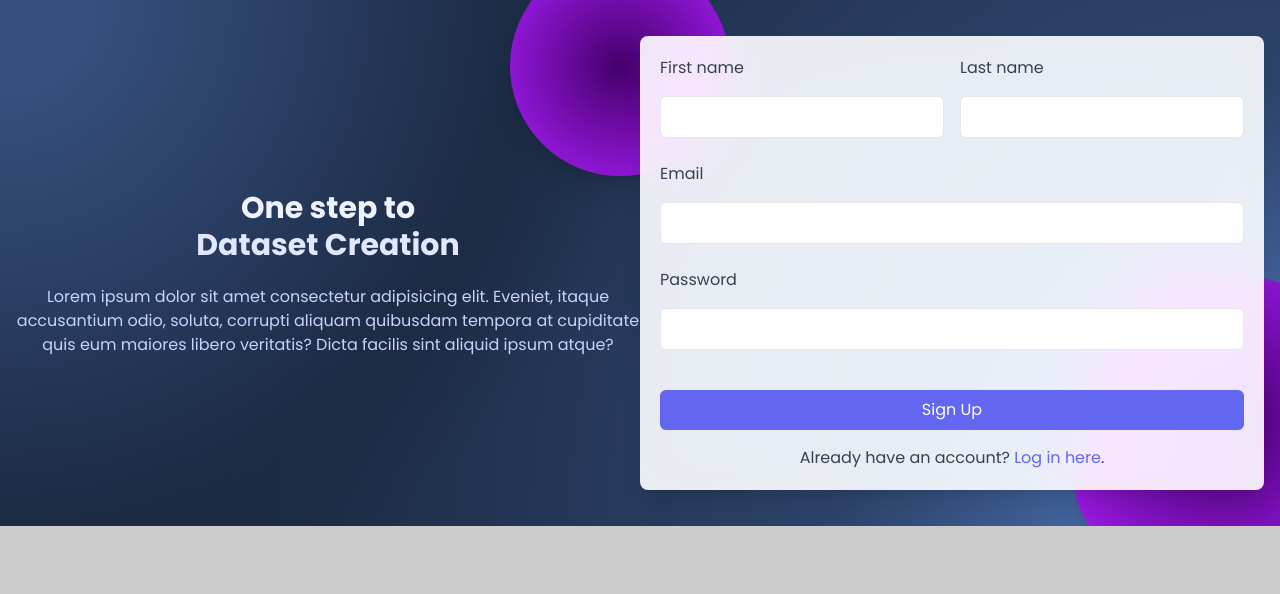
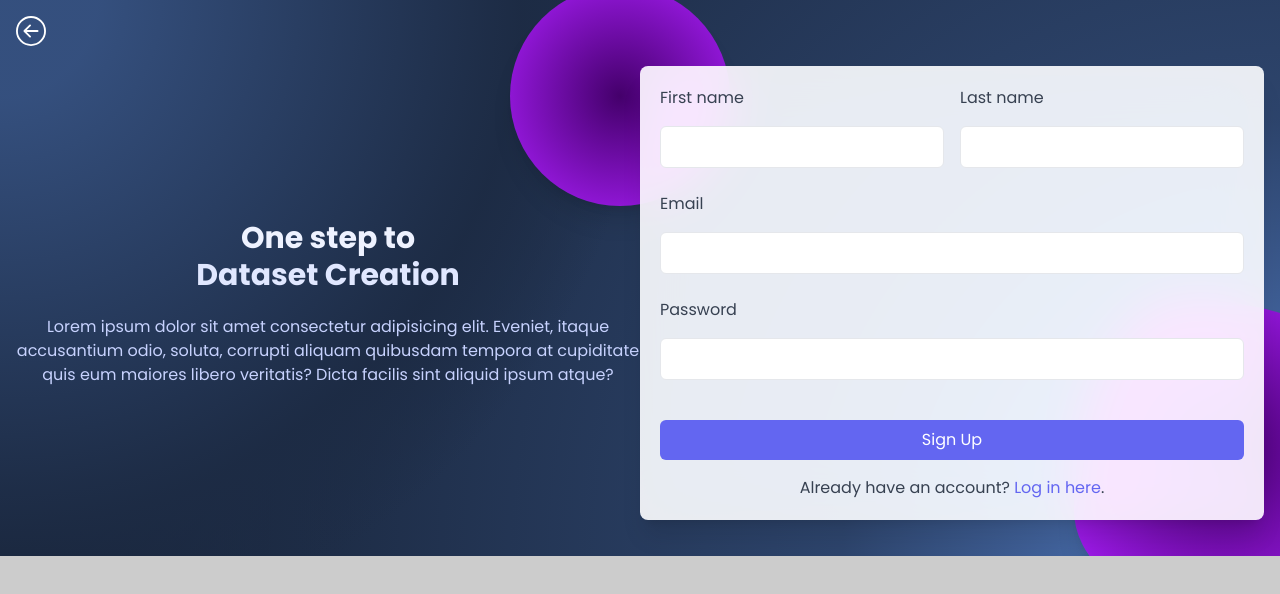
Before and after one commit to akadeepesh/ML_Automation_Frontend, a React (Create React App) app: page /signup in a window 1280 px wide. Shown: the top 594 px of the page. Built offline with nearby package versions, Linux system fonts and the light colour scheme; a web font is replaced by a local one.

Commit message:
signup/login

```diff
--- a/src/components/Login.jsx
+++ b/src/components/Login.jsx
@@ -1,10 +1,12 @@
 import React from 'react';
 import './styling/Signup.css';
+import { BsArrowLeftCircle } from "react-icons/bs";
 
 function Login() {
     return (
         <div className="background-radial-gradient overflow-hidden">
             <div className="container mx-auto p-4">
+                <div className='text-white cursor-pointer hover:text-black w-fit'><a href="/"><BsArrowLeftCircle size={30} /></a></div>
                 <div className="flex flex-col md:flex-row">
                     <div className="md:w-1/2 text-center md:text-md-start md:flex md:flex-col justify-center">
                         <h1 className="my-5 text-3xl font-bold leading-tight text-indigo-50">
--- a/src/components/Signup.jsx
+++ b/src/components/Signup.jsx
@@ -1,10 +1,13 @@
 import React from 'react';
 import './styling/Signup.css';
+import { BsArrowLeftCircle } from "react-icons/bs";
+// import { Link as RouteLink } from 'react-router-dom';
 
 function App() {
     return (
         <div className="background-radial-gradient overflow-hidden">
             <div className="container mx-auto p-4">
+                <div className='text-white cursor-pointer hover:text-black w-fit'><a href="/"><BsArrowLeftCircle size={30} /></a></div>
                 <div className="flex flex-col md:flex-row">
                     <div className="md:w-1/2 text-center md:text-md-start md:flex md:flex-col justify-center">
                         <h1 className="my-5 text-3xl font-bold leading-tight text-indigo-50">
```
